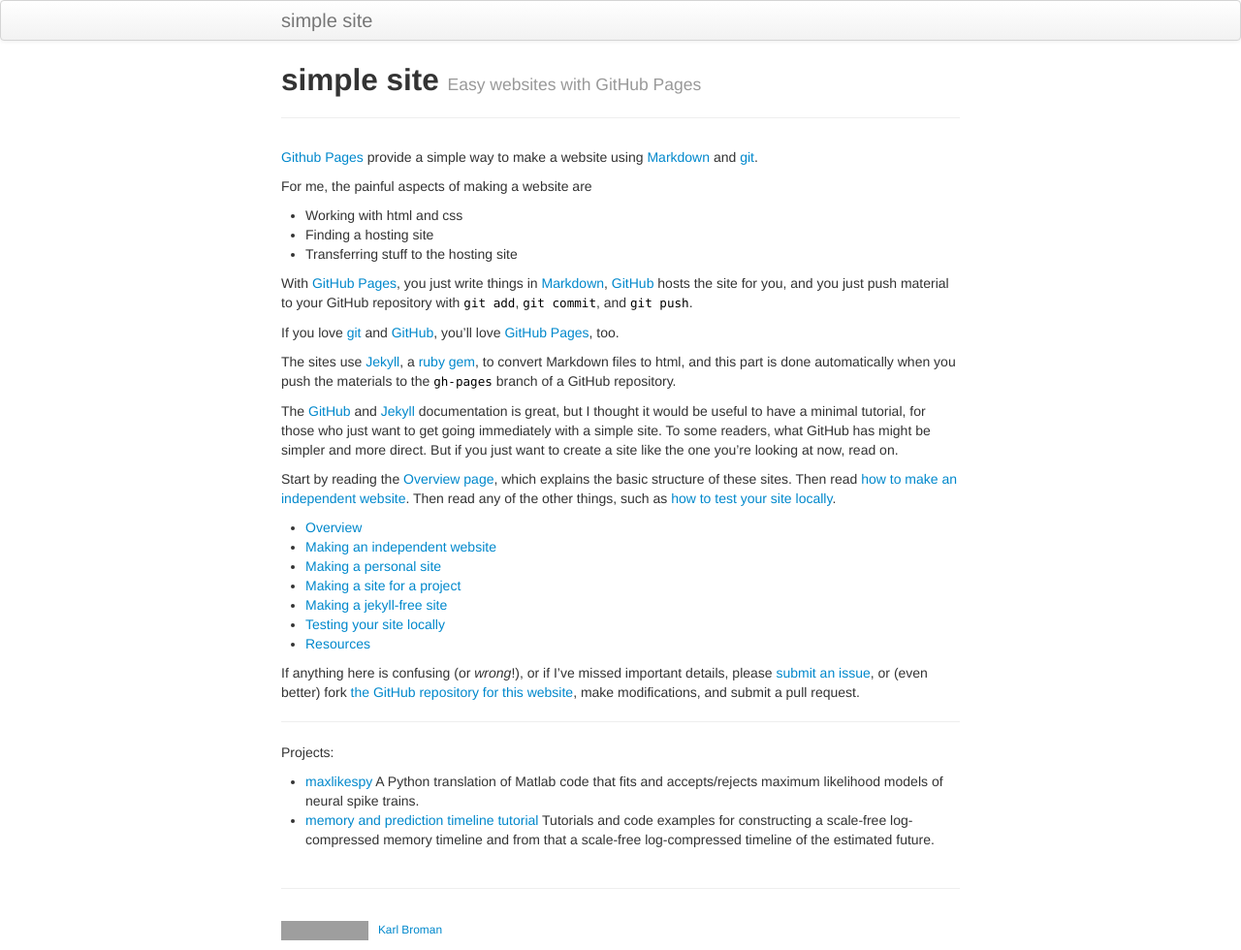
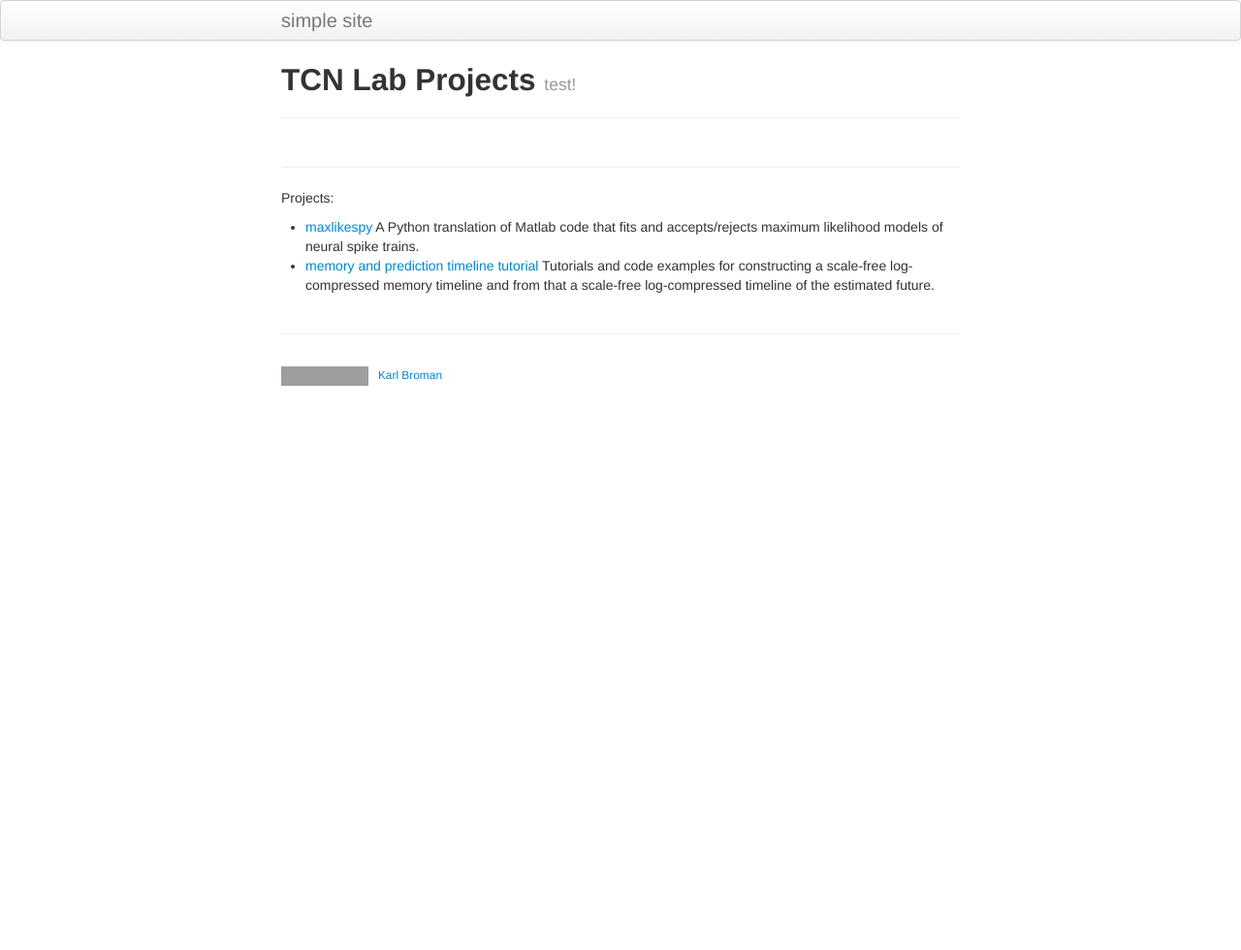
Before and after one commit to tcnlab/tcnlab, a Jekyll site: the page built from index.md, in a window 1280 px wide. Shown: the whole page at 97% size. Built offline with Jekyll 4.4.1, drawn with Linux system fonts in a browser that asks for light colours; after the commit the page ends 900 px from its top, so only the background shows below that; grey boxes are pictures that could not be loaded.

```diff
--- a/index.md
+++ b/index.md
@@ -1,63 +1,9 @@
 ---
 layout: page
-title: simple site
-tagline: Easy websites with GitHub Pages
-description: Minimal tutorial on making a simple website with GitHub Pages
+title: TCN Lab Projects
+tagline: test!
+description: A site to collect TCN Lab projects for sharing
 ---
-
-[Github Pages](https://pages.github.com) provide a simple way to make a
-website using
-[Markdown](https://daringfireball.net/projects/markdown/) and
-[git](https://git-scm.com).
-
-For me, the painful aspects of making a website are
-
-- Working with html and css
-- Finding a hosting site
-- Transferring stuff to the hosting site
-
-With [GitHub Pages](https://pages.github.com), you just write things in
-[Markdown](https://daringfireball.net/projects/markdown/),
-[GitHub](https://github.com) hosts the site for you, and you just push
-material to your GitHub repository with `git add`, `git commit`, and
-`git push`.
-
-If you love [git](https://git-scm.com/) and
-[GitHub](https://github.com), you'll love
-[GitHub Pages](https://pages.github.com), too.
-
-The sites use [Jekyll](https://jekyllrb.com/), a
-[ruby](https://www.ruby-lang.org/en/) [gem](https://rubygems.org/), to
-convert Markdown files to html, and this part is done
-automatically when you push the materials to the `gh-pages` branch
-of a GitHub repository.
-
-The [GitHub](https://pages.github.com) and
-[Jekyll](https://jekyllrb.com) documentation is great, but I thought it
-would be useful to have a minimal tutorial, for those who just want to
-get going immediately with a simple site. To some readers, what GitHub
-has might be simpler and more direct.  But if you just want to create
-a site like the one you're looking at now, read on.
-
-Start by reading the [Overview page](pages/overview.html), which
-explains the basic structure of these sites. Then read
-[how to make an independent website](pages/independent_site.html). Then
-read any of the other things, such as
-[how to test your site locally](pages/local_test.html).
-
-- [Overview](pages/overview.html)
-- [Making an independent website](pages/independent_site.html)
-- [Making a personal site](pages/user_site.html)
-- [Making a site for a project](pages/project_site.html)
-- [Making a jekyll-free site](pages/nojekyll.html)
-- [Testing your site locally](pages/local_test.html)
-- [Resources](pages/resources.html)
-
-If anything here is confusing (or _wrong_!), or if I've missed
-important details, please
-[submit an issue](https://github.com/kbroman/simple_site/issues), or (even
-better) fork [the GitHub repository for this website](https://github.com/kbroman/simple_site),
-make modifications, and submit a pull request.
 
 ---
 
```
